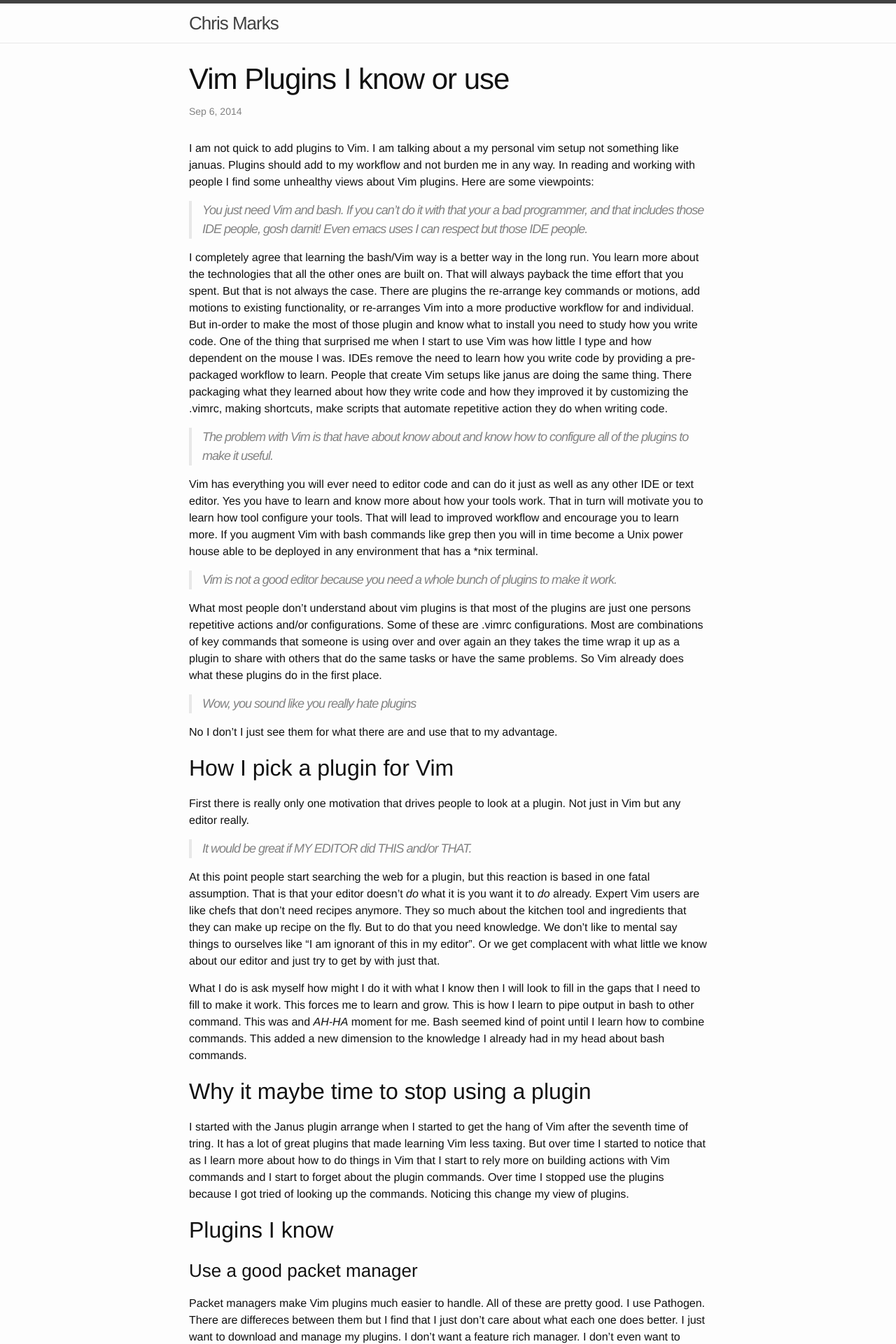
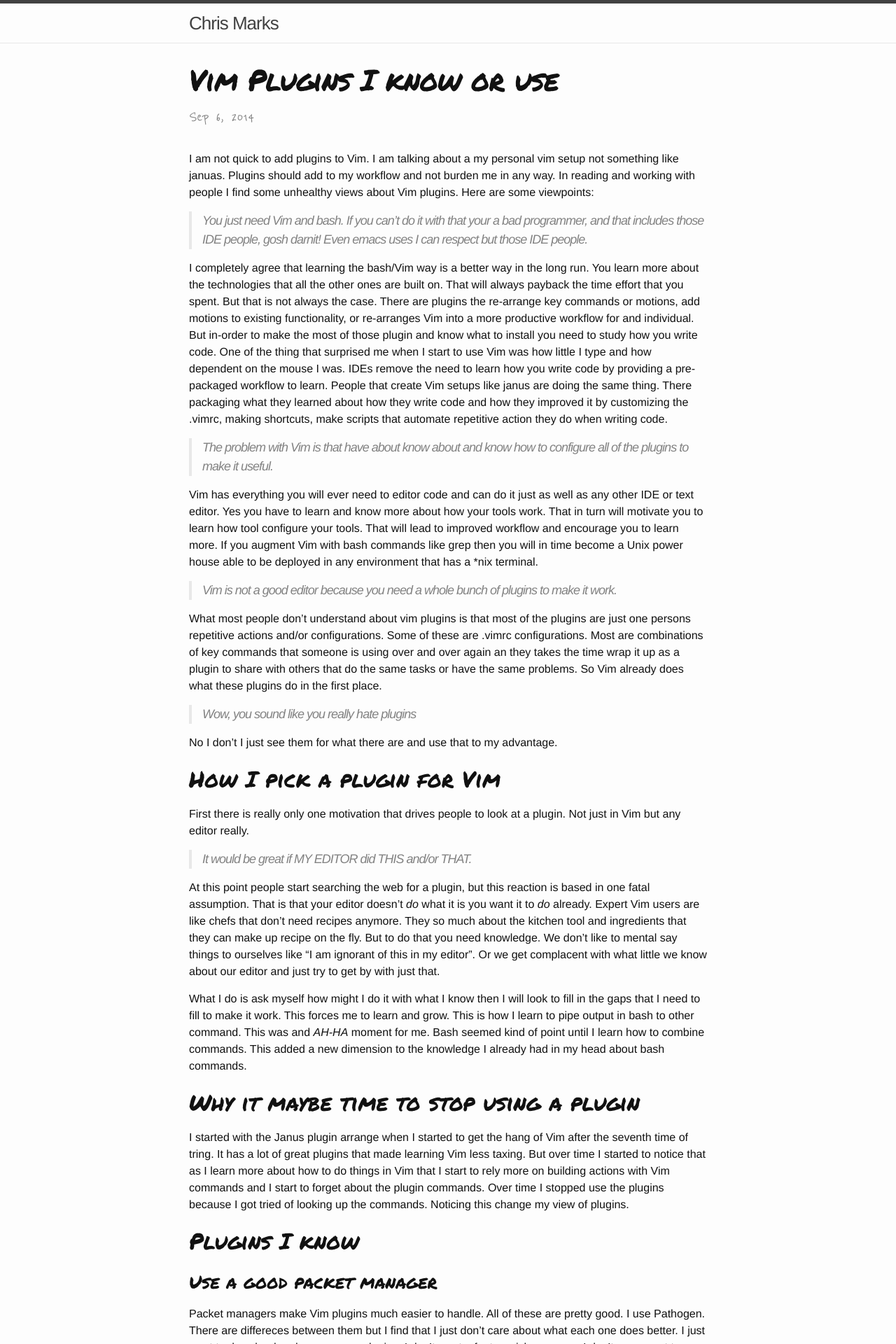
Before and after one commit to chrismarksus/chrismarksus.github.io, a Jekyll site: the page built from _posts/2014-09-06-vim-plugins-i-know.md, in a window 1280 px wide. Shown: the top 1920 px of the page at 70% size. Built offline with Jekyll 4.4.1, drawn with Linux system fonts in a browser that asks for light colours; Markdown is read by kramdown in place of the engine named in the settings.

Commit message:
Add google web font to the headers

```diff
--- a/_sass/_base.scss
+++ b/_sass/_base.scss
@@ -1,3 +1,5 @@
+@import
+url(http://fonts.googleapis.com/css?family=Permanent+Marker|Reenie+Beanie);
 /**
  * Reset some basic elements
  */
@@ -80,6 +82,7 @@ li {
  */
 h1, h2, h3, h4, h5, h6 {
     font-weight: 300;
+    font-family: 'Permanent Marker', serif;
 }
 
 
--- a/_sass/_layout.scss
+++ b/_sass/_layout.scss
@@ -179,7 +179,8 @@
 }
 
 .post-meta {
-    font-size: $small-font-size;
+    font-family: 'Reenie Beanie', serif;
+    font-size: $large-font-size;
     color: $grey-color;
 }
 
--- a/css/main.scss
+++ b/css/main.scss
@@ -9,6 +9,7 @@
 $base-font-family: Helvetica, Arial, sans-serif;
 $base-font-size:   16px;
 $small-font-size:  $base-font-size * 0.875;
+$large-font-size:  $base-font-size * 1.5;
 $base-line-height: 1.5;
 
 $spacing-unit:     30px;
@@ -52,6 +53,7 @@ $on-laptop:        800px;
     text-transform: capitalize;
 }
 .copyright {
+    font-family: 'Reenie Beanie', serif;
     clear: both;
     text-align: center;
     font-size: 90%;
--- a/index.html
+++ b/index.html
@@ -9,11 +9,12 @@ layout: default
   <ul class="post-list">
     {% for post in site.posts %}
       <li>
-        <span class="post-meta">{{ post.date | date: "%b %-d, %Y" }}</span>
-
         <h2>
           <a class="post-link" href="{{ post.url | prepend: site.baseurl }}">{{ post.title }}</a>
         </h2>
+
+        <span class="post-meta">{{ post.date | date: "%B %-d, %Y" }}</span>
+
         {{ post.excerpt }}
       </li>
     {% endfor %}
```
